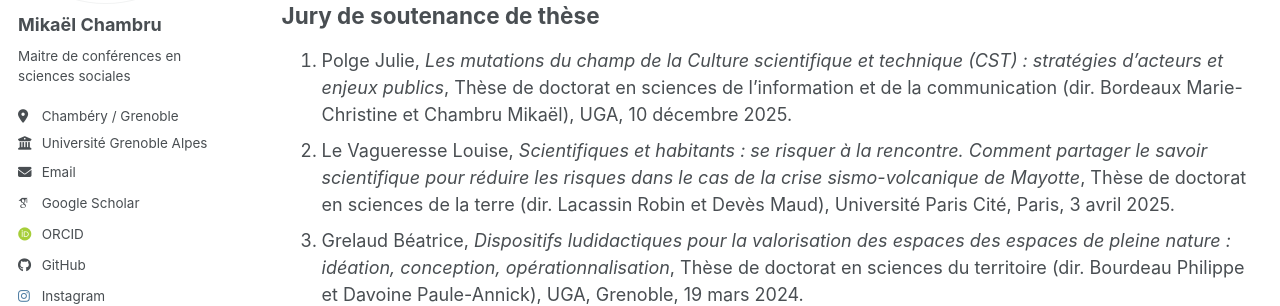
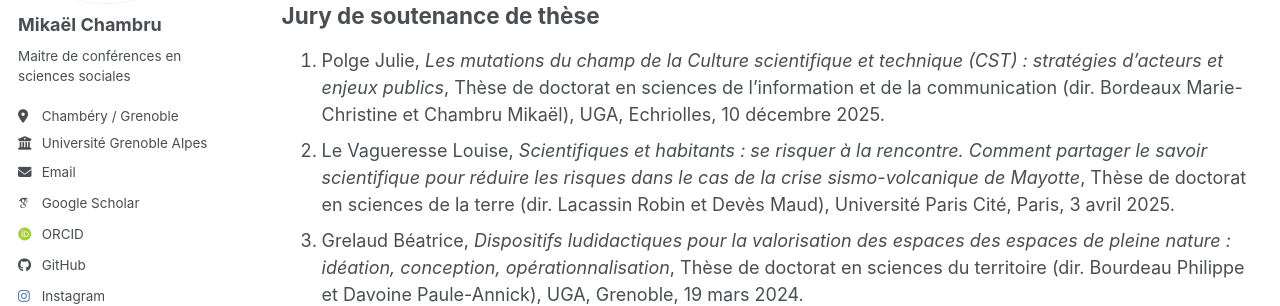
Before and after one commit to mikaelchambru/mikaelchambru.github.io, a Jekyll site: the page built from _pages/recherche.md, in a window 1280 px wide and 900 px high, scrolled down 886 px. Shown: the part 229-535 px from the top of the window. Built offline with Jekyll 4.4.1, drawn with Linux system fonts in a browser that asks for light colours; some web fonts are replaced; a script bundle is joined from its source files by our own code; library files that are not in the unit come from our copies.

Commit message:
Update recherche.md

```diff
--- a/_pages/recherche.md
+++ b/_pages/recherche.md
@@ -28,7 +28,7 @@ redirect_from:
 
 ## Jury de soutenance de thèse
 
-1. Polge Julie, *Les mutations du champ de la Culture scientifique et technique (CST) : stratégies d’acteurs et enjeux publics*, Thèse de doctorat en sciences de l’information et de la communication (dir. Bordeaux Marie-Christine et Chambru Mikaël), UGA, 10 décembre 2025.
+1. Polge Julie, *Les mutations du champ de la Culture scientifique et technique (CST) : stratégies d’acteurs et enjeux publics*, Thèse de doctorat en sciences de l’information et de la communication (dir. Bordeaux Marie-Christine et Chambru Mikaël), UGA, Echriolles, 10 décembre 2025.
 2. Le Vagueresse Louise, *Scientifiques et habitants : se risquer à la rencontre. Comment partager le savoir scientifique pour réduire les risques dans le cas de la crise sismo-volcanique de Mayotte*, Thèse de doctorat en sciences de la terre (dir. Lacassin Robin et Devès Maud), Université Paris Cité, Paris, 3 avril 2025.
 3. Grelaud Béatrice, *Dispositifs ludidactiques pour la valorisation des espaces des espaces de pleine nature : idéation, conception, opérationnalisation*, Thèse de doctorat en sciences du territoire (dir. Bourdeau Philippe et Davoine Paule-Annick), UGA, Grenoble, 19 mars 2024.
 4. Thicoïpe Benjamin, *Le développement durable à l’épreuve des antagonismes : l’aménagement des stations de sports d’hiver dans le PNR des Pyrénées Catalanes*, Thèse de doctorat en sciences de l’information et de la communication (dir. Suraud Marie-Gabrielle), Université fédérale Toulouse Midi-Pyrénées, Toulouse, 9 février 2024.
```
